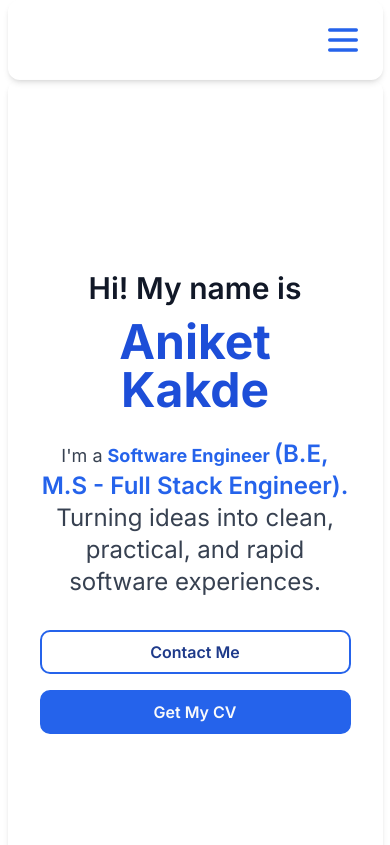
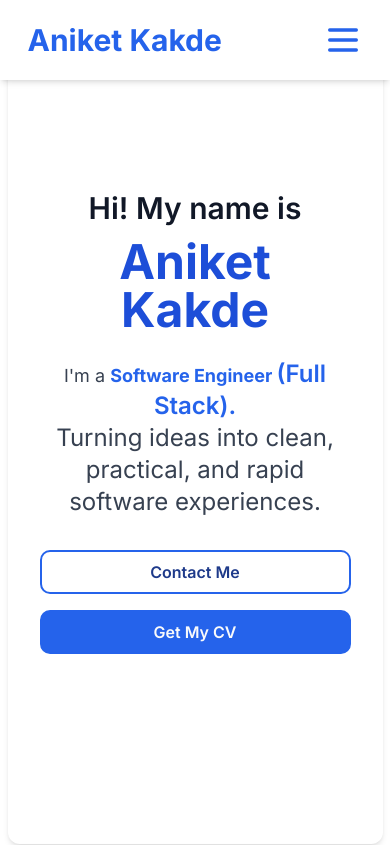
Before and after one commit to ani2fun/portfolio-app, a Next.js app: page / in a window 390 px wide. Shown: the top 845 px of the page. Built offline with nearby package versions, Linux system fonts and the light colour scheme.

Commit message:
Update links

```diff
--- a/src/app/layout.tsx
+++ b/src/app/layout.tsx
@@ -6,8 +6,23 @@ import {ThemeProvider} from "next-themes";
 const inter = Inter({subsets: ["latin"]});
 
 export const metadata: Metadata = {
-    title: "Create Next App",
-    description: "Generated by create next app",
+    title: "Aniket Kakde - Portfolio",
+    description: "Welcome to the personal portfolio of Aniket Kakde, showcasing experiences and projects.",
+    keywords: "Aniket Kakde, portfolio, projects, experience, web development",
+    openGraph: {
+        title: "Aniket Kakde - Portfolio",
+        description: "Explore the projects, experience, and blogs of Aniket Kakde.",
+        type: "website",
+        url: "https://kakde.eu",
+        images: [
+            {
+                url: "https://kakde.eu/images/og-image.jpg",
+                width: 800,
+                height: 600,
+                alt: "Aniket Kakde Portfolio"
+            }
+        ]
+    }
 };
 
 export default function RootLayout({
@@ -17,6 +32,10 @@ export default function RootLayout({
 }>) {
     return (
         <html lang="en">
+        <head>
+            <meta name="viewport" content="width=device-width, initial-scale=1"/>
+            <link rel="icon" href="/img/portfolio/favicon.png"/>
+        </head>
         <body className={inter.className}>
         <ThemeProvider
             attribute="class"
--- a/src/components/sections/Footer.tsx
+++ b/src/components/sections/Footer.tsx
@@ -5,7 +5,7 @@ import ToggleMode from "@/components/ToggleMode";
 
 const Footer = () => {
     return (
-        <footer className="container sticky top-[100vh] md:p-20 p-5 rounded-lg shadow-md">
+        <footer className="container sticky top-[100vh] md:p-12 p-5 rounded-lg shadow-md">
             <div className="flex flex-auto place-content-between pt-5">
                 <div
                     className="items-center max-md:hidden text-xl font-semibold">Made with
--- a/src/components/sections/Header.tsx
+++ b/src/components/sections/Header.tsx
@@ -12,11 +12,11 @@ const Header = () => {
         {href: "#about", label: "About"},
         {href: "#experience", label: "Experience"},
         {href: "#projects", label: "Projects"},
-        {href: "/blogs", label: "Blogs"},
+        // { href: "/blogs", label: "Blogs" },
     ];
 
     const renderMenu = () => (
-        <ul className="flex flex-col items-center space-y-5 bg-white dark:bg-slate-950 p-5"> {/* Added padding for better visibility */}
+        <ul className="flex flex-col items-center space-y-5 bg-white dark:bg-background p-5"> {/* Added padding for better visibility */}
             {menuLinks.map((link) => (
                 <li key={link.href}>
                     <Link href={link.href} className="font-semibold hover:text-primary dark:hover:text-primary"
@@ -29,29 +29,24 @@ const Header = () => {
     );
 
     return (
-        <header className="container md:p-10 p-0 rounded-lg shadow-md">
+        <header className="fixed top-0 left-0 right-0 z-50 bg-white dark:bg-slate-950 shadow-md">
             {/* Navigation */}
-            <nav className="place-content-between flex flex-auto max-md:hidden ">
-                <div
-                    className="place-content-center text-3xl font-bold text-primary dark:hover:text-primary">
+            <nav className="container mx-auto p-5 flex justify-between items-center">
+                <div className="text-3xl font-bold text-primary dark:text-primary">
                     Aniket Kakde
                 </div>
-                <div className="max-md:hidden place-content-center">
+                <div className="hidden md:flex space-x-5">
                     {menuLinks.map((link) => (
-                        <span key={link.href}
+                        <Link key={link.href} href={link.href}
                               className="px-3 py-2 hover:bg-primary dark:hover:bg-primary hover:text-gray-50 text-xl font-semibold rounded">
-                            <Link href={link.href} className="">{link.label}</Link>
-                        </span>
+                            {link.label}
+                        </Link>
                     ))}
                 </div>
-                <div className="max-md:hidden place-content-center">
+                <div className="hidden md:flex">
                     <ToggleMode/>
                 </div>
-            </nav>
-            {/* Mobile Navigation */}
-            <nav className="md:hidden flex flex-wrap justify-between items-center">
-                <div className="flex w-full justify-end p-5">
-                    <button onClick={toggleMenu}>
+                <button className="md:hidden" onClick={toggleMenu}>
                     {menuOpen ? (
                         <svg className="w-10 h-10 text-primary dark:text-primary hover:text-rose-500"
                              fill="none"
@@ -68,11 +63,13 @@ const Header = () => {
                         </svg>
                     )}
                 </button>
-                </div>
-                <div className="w-full">
-                    {menuOpen && renderMenu()}
-                </div>
             </nav>
+            {/* Mobile Navigation */}
+            {menuOpen && (
+                <nav className="md:hidden">
+                    {renderMenu()}
+                </nav>
+            )}
         </header>
     );
 };
--- a/src/components/sections/Hero.tsx
+++ b/src/components/sections/Hero.tsx
@@ -14,11 +14,12 @@ const Hero = () => {
           </span>
                 </h1>
                 <p className="text-lg md:text-3xl mt-2 md:mt-8 text-gray-700 dark:text-gray-300 max-w-4xl mx-auto">
-                        <span>I&apos;m a </span>
-                        <span className="font-bold text-blue-600 dark:text-blue-400">Software Engineer </span>
-                        <span className="font-semibold text-2xl text-blue-600 dark:text-blue-400">(B.E, M.S - Full Stack Engineer).</span>
-                        <br/>
-                        <span className={`text-2xl`}>Turning ideas into clean, practical, and rapid software experiences.</span>
+                    <span>I&apos;m a </span>
+                    <span className="font-bold text-blue-600 dark:text-blue-400">Software Engineer </span>
+                    <span className="font-semibold text-2xl text-blue-600 dark:text-blue-400">(Full Stack).</span>
+                    <br/>
+                    <span
+                        className={`text-2xl`}>Turning ideas into clean, practical, and rapid software experiences.</span>
                 </p>
                 <div className="mt-8 flex flex-col md:flex-row justify-center gap-4">
                     <Link href="mailto:aniket.kakde.work@gmail.com?subject=Hi! | kakde.eu"
--- a/src/components/sections/Projects.tsx
+++ b/src/components/sections/Projects.tsx
@@ -28,10 +28,14 @@ const Projects = () => {
                             <h3 className="pt-10 text-xl font-semibold text-blue-700">{project.name}</h3>
                             <p className="text-gray-600 mt-2">{project.description}</p>
                             <div className="flex mt-4">
-
                                 <Link href={project.projectUrl} rel="noopener noreferrer"
                                       target="_blank"
-                                      className="hover:scale-125 mx-2 text-gray-700 dark:text-black hover:text-blue-600 dark:hover:text-blue-600 transition-transform duration-100">
+                                      className={`hover:scale-125 mx-2
+                                      text-gray-700 dark:text-black
+                                      hover:text-blue-600 dark:hover:text-blue-600
+                                      transition-transform duration-100
+                                      ${project.projectUrl === "https://order-food.kakde.eu/" ? "hidden" : ""}
+                                      `}>
                                     <svg role="img" viewBox="0 0 24 24" className="custom-icon w-8 h-8"
                                          xmlns="http://www.w3.org/2000/svg">
                                         <title>LinkedIn</title>
```
Also changed, not shown: public/img/portfolio/favicon.png (added). Lines whose indentation alone changed are shown as unchanged.
